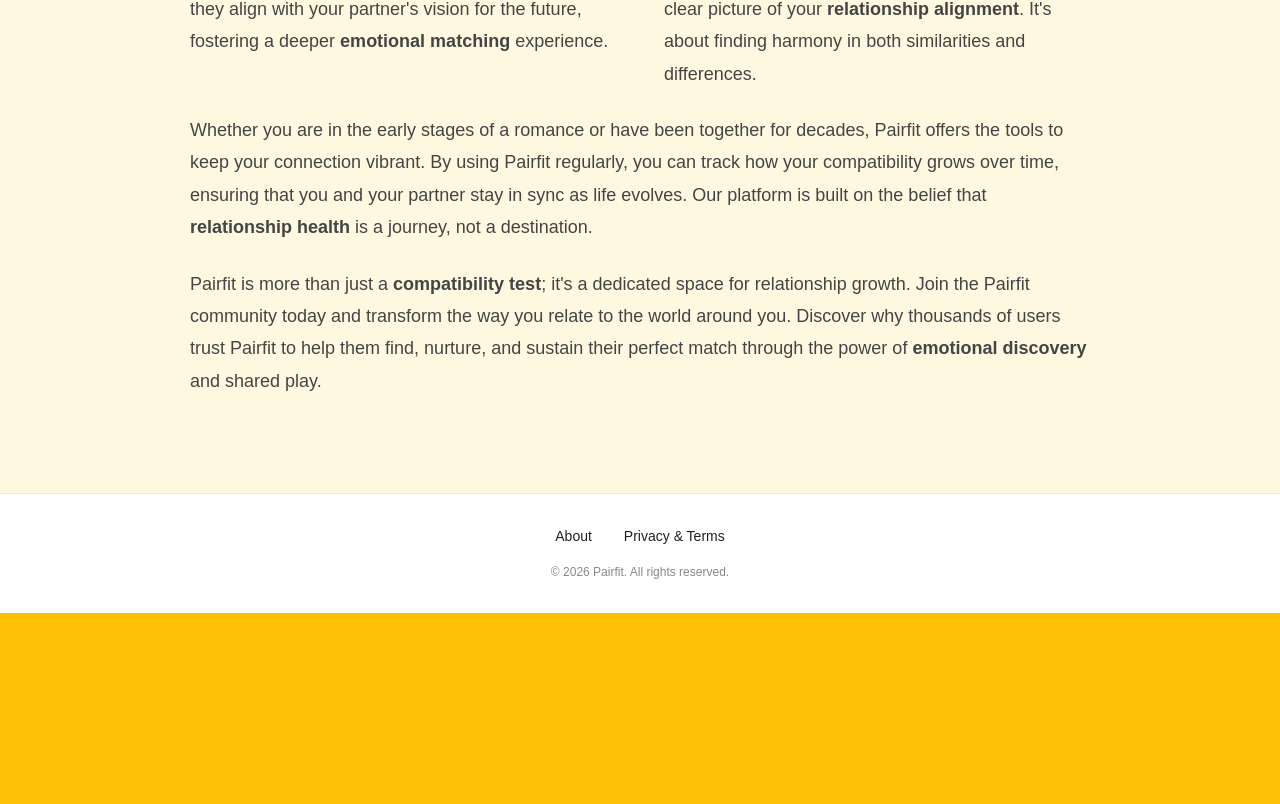
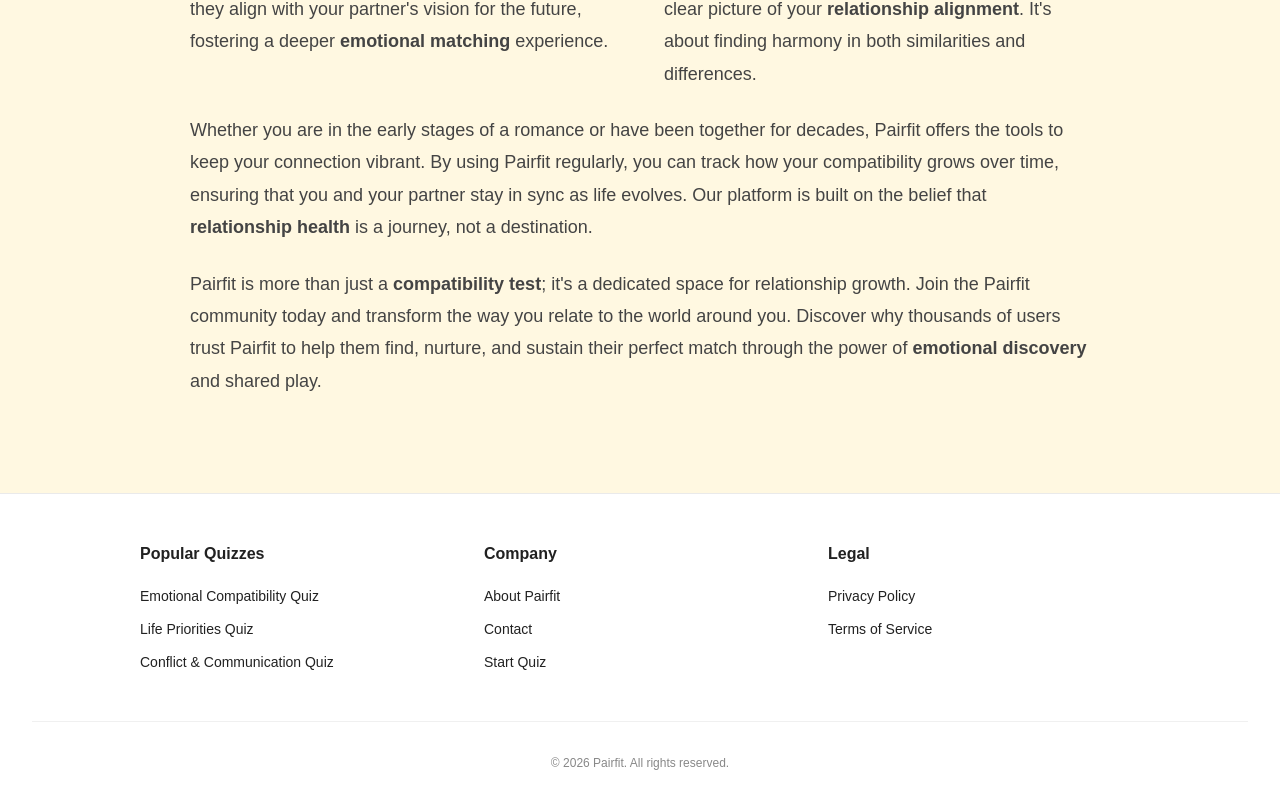
Before and after one commit to bhavyaajainn/pairfect, a Next.js app: page / in a window 1280 px wide. Shown: the part 1801-2605 px from the top of the page. Before the commit the page ends 2414 px from the top, so only its background shows below. Built offline with nearby package versions, Linux system fonts and the light colour scheme; no server answers.

Commit message:
fixed sitemap bug

```diff
--- a/app/about/page.tsx
+++ b/app/about/page.tsx
@@ -4,7 +4,7 @@ import Footer from '../components/Footer';
 import styles from './about.module.css';
 
 export const metadata: Metadata = {
-  title: "About Us",
+  title: "About Pairfit",
   description: "Learn more about Pairfit and our mission to help couples and friends connect on a deeper level through interactive quizzes.",
 };
 
--- a/app/components/Footer.module.css
+++ b/app/components/Footer.module.css
@@ -1,22 +1,37 @@
 .footer {
   background-color: var(--white);
-  padding: 2rem;
-  text-align: center;
+  padding: 3rem 2rem 2rem;
   border-top: 1px solid #eaeaea;
   margin-top: auto;
 }
 
+.grid {
+  display: grid;
+  grid-template-columns: repeat(auto-fit, minmax(200px, 1fr));
+  gap: 2rem;
+  max-width: 1000px;
+  margin: 0 auto 3rem;
+  text-align: left;
+}
+
+.column h4 {
+  font-size: 1rem;
+  font-weight: 700;
+  margin-bottom: 1.25rem;
+  color: var(--dark-text);
+}
+
 .links {
   display: flex;
-  justify-content: center;
-  gap: 2rem;
-  margin-bottom: 1rem;
+  flex-direction: column;
+  gap: 0.75rem;
 }
 
 .link {
   color: var(--text);
   font-size: 0.875rem;
   transition: color 0.2s;
+  text-decoration: none;
 }
 
 .link:hover {
@@ -24,6 +39,15 @@
 }
 
 .copyright {
+  padding-top: 2rem;
+  border-top: 1px solid #f0f0f0;
   color: #888;
   font-size: 0.75rem;
+  text-align: center;
 }
+
+@media (max-width: 600px) {
+  .grid {
+    text-align: center;
+  }
+}
--- a/app/components/Footer.tsx
+++ b/app/components/Footer.tsx
@@ -5,9 +5,30 @@ import styles from './Footer.module.css';
 const Footer: React.FC = () => {
   return (
     <footer className={styles.footer}>
-      <div className={styles.links}>
-        <Link href="/about" className={styles.link}>About</Link>
-        <Link href="/privacy" className={styles.link}>Privacy & Terms</Link>
+      <div className={styles.grid}>
+        <div className={styles.column}>
+          <h4>Popular Quizzes</h4>
+          <div className={styles.links}>
+            <Link href="/quiz/emotional-compatibility" className={styles.link}>Emotional Compatibility Quiz</Link>
+            <Link href="/quiz/life-priorities" className={styles.link}>Life Priorities Quiz</Link>
+            <Link href="/quiz/conflict-communication" className={styles.link}>Conflict & Communication Quiz</Link>
+          </div>
+        </div>
+        <div className={styles.column}>
+          <h4>Company</h4>
+          <div className={styles.links}>
+            <Link href="/about" className={styles.link}>About Pairfit</Link>
+            <Link href="/contact" className={styles.link}>Contact</Link>
+            <Link href="/start-quiz" className={styles.link}>Start Quiz</Link>
+          </div>
+        </div>
+        <div className={styles.column}>
+          <h4>Legal</h4>
+          <div className={styles.links}>
+            <Link href="/privacy" className={styles.link}>Privacy Policy</Link>
+            <Link href="/terms" className={styles.link}>Terms of Service</Link>
+          </div>
+        </div>
       </div>
       <div className={styles.copyright} suppressHydrationWarning>
         © {new Date().getFullYear()} Pairfit. All rights reserved.
--- /dev/null
+++ b/app/contact/page.tsx
@@ -0,0 +1,46 @@
+import React from 'react';
+import type { Metadata } from 'next';
+import Footer from '../components/Footer';
+import styles from '../about/about.module.css';
+
+export const metadata: Metadata = {
+  title: "Contact",
+  description: "Get in touch with the Pairfit team for any inquiries, feedback, or support regarding our relationship compatibility quizzes.",
+};
+
+export default function ContactPage() {
+  return (
+    <div className={styles.main}>
+      <main className={styles.content}>
+        <header className={styles.header}>
+          <h1 className={styles.title}>Contact</h1>
+        </header>
+
+        <section className={styles.section}>
+          <p className={styles.paragraph}>
+            Have questions, feedback, or just want to say hello? We&apos;d love to hear from you!
+            At Pairfit, we are committed to helping you build stronger connections, and your
+            input helps us improve.
+          </p>
+
+          <p className={styles.paragraph}>
+            <strong>Email Us:</strong><br />
+            For support or general inquiries, please email us at:<br />
+            <a href="mailto:support@pairfit.in" className={styles.highlight}>support@pairfit.in</a>
+          </p>
+
+          <p className={styles.paragraph}>
+            Whether you&apos;re experiencing a technical issue, have a suggestion for a new quiz,
+            or want to share your success story, our team is here to help.
+          </p>
+
+          <p className={styles.footer_text}>
+            We usually respond within 24-48 hours. Thank you for being part of the Pairfit community! 💛
+          </p>
+        </section>
+      </main>
+
+      <Footer />
+    </div>
+  );
+}
--- a/app/layout.tsx
+++ b/app/layout.tsx
@@ -66,6 +66,74 @@ export default function RootLayout({
         className={`${geistSans.variable} ${geistMono.variable} antialiased`}
         suppressHydrationWarning
       >
+        <script
+          type="application/ld+json"
+          dangerouslySetInnerHTML={{
+            __html: JSON.stringify([
+              {
+                "@context": "https://schema.org",
+                "@type": "Organization",
+                "name": "Pairfit",
+                "url": "https://pairfit.in",
+                "logo": "https://pairfit.in/icon.png"
+              },
+              {
+                "@context": "https://schema.org",
+                "@type": "WebSite",
+                "name": "Pairfit",
+                "url": "https://pairfit.in",
+                "potentialAction": {
+                  "@type": "SearchAction",
+                  "target": "https://pairfit.in/dashboard?search={search_term_string}",
+                  "query-input": "required name=search_term_string"
+                }
+              },
+              {
+                "@context": "https://schema.org",
+                "@type": "ItemList",
+                "name": "Sitelinks",
+                "itemListElement": [
+                  {
+                    "@type": "ListItem",
+                    "position": 1,
+                    "name": "Emotional Compatibility Quiz",
+                    "url": "https://pairfit.in/quiz/emotional-compatibility"
+                  },
+                  {
+                    "@type": "ListItem",
+                    "position": 2,
+                    "name": "About Pairfit",
+                    "url": "https://pairfit.in/about"
+                  },
+                  {
+                    "@type": "ListItem",
+                    "position": 3,
+                    "name": "Contact",
+                    "url": "https://pairfit.in/contact"
+                  },
+                  {
+                    "@type": "ListItem",
+                    "position": 4,
+                    "name": "Start Quiz",
+                    "url": "https://pairfit.in/start-quiz"
+                  },
+                  {
+                    "@type": "ListItem",
+                    "position": 5,
+                    "name": "Life Priorities Quiz",
+                    "url": "https://pairfit.in/quiz/life-priorities"
+                  },
+                  {
+                    "@type": "ListItem",
+                    "position": 6,
+                    "name": "Conflict & Communication Quiz",
+                    "url": "https://pairfit.in/quiz/conflict-communication"
+                  }
+                ]
+              }
+            ])
+          }}
+        />
         <ErrorBoundary>
           <NotificationProvider>
             <Navbar />
--- a/app/page.tsx
+++ b/app/page.tsx
@@ -2,13 +2,13 @@ import type { Metadata } from 'next';
 import LandingPage from './components/LandingPage';
 
 export const metadata: Metadata = {
-  title: "Pairfit | Find Your Perfect Match – Relationship Compatibility & Emotional Matching",
+  title: "Pairfit – Find Your Perfect Match",
   description: "Discover your relationship compatibility and emotional alignment with Pairfit. Take fun, expert-designed quizzes with partners and friends to build deeper connections.",
   alternates: {
     canonical: 'https://pairfit.in/',
   },
   openGraph: {
-    title: "Pairfit | Discover Your Relationship Compatibility",
+    title: "Pairfit – Find Your Perfect Match",
     description: "Connect on a deeper level through interactive quizzes designed to reveal your perfect match and emotional alignment.",
     url: 'https://pairfit.in/',
   }
--- a/app/quiz/emotional-compatibility/page.tsx
+++ b/app/quiz/emotional-compatibility/page.tsx
@@ -2,13 +2,13 @@ import type { Metadata } from 'next';
 import EmotionalCompatibilityClient from './EmotionalCompatibilityClient';
 
 export const metadata: Metadata = {
-  title: "Emotional Compatibility Quiz – Deepen Your Connection | Pairfit",
+  title: "Emotional Compatibility Quiz",
   description: "How well do you understand your partner's emotional world? Take our interactive Emotional Compatibility quiz to explore response styles and build deeper bonds.",
   alternates: {
     canonical: 'https://pairfit.in/quiz/emotional-compatibility',
   },
   openGraph: {
-    title: "Emotional Compatibility Quiz | Pairfit - Understanding the Heart",
+    title: "Emotional Compatibility Quiz",
     description: "Explore scenarios that reveal your emotional style and see how you align with your partner through this interactive exercise.",
   }
 };
--- a/app/sitemap.ts
+++ b/app/sitemap.ts
@@ -15,6 +15,18 @@ export default function sitemap(): MetadataRoute.Sitemap {
       lastModified: new Date(),
       changeFrequency: 'monthly',
       priority: 0.8,
+    },
+    {
+      url: `${baseUrl}/contact`,
+      lastModified: new Date(),
+      changeFrequency: 'monthly',
+      priority: 0.7,
+    },
+    {
+      url: `${baseUrl}/start-quiz`,
+      lastModified: new Date(),
+      changeFrequency: 'weekly',
+      priority: 0.9,
     },
     {
       url: `${baseUrl}/privacy`,
--- /dev/null
+++ b/app/start-quiz/page.tsx
@@ -0,0 +1,13 @@
+import React from 'react';
+import type { Metadata } from 'next';
+import Footer from '../components/Footer';
+import LandingPage from '../components/LandingPage';
+
+export const metadata: Metadata = {
+  title: "Start Quiz",
+  description: "Begin your journey of discovery with Pairfit. Choose from our variety of relationship and personality quizzes to start building deeper connections today.",
+};
+
+export default function StartQuizPage() {
+  return <LandingPage />;
+}
```
